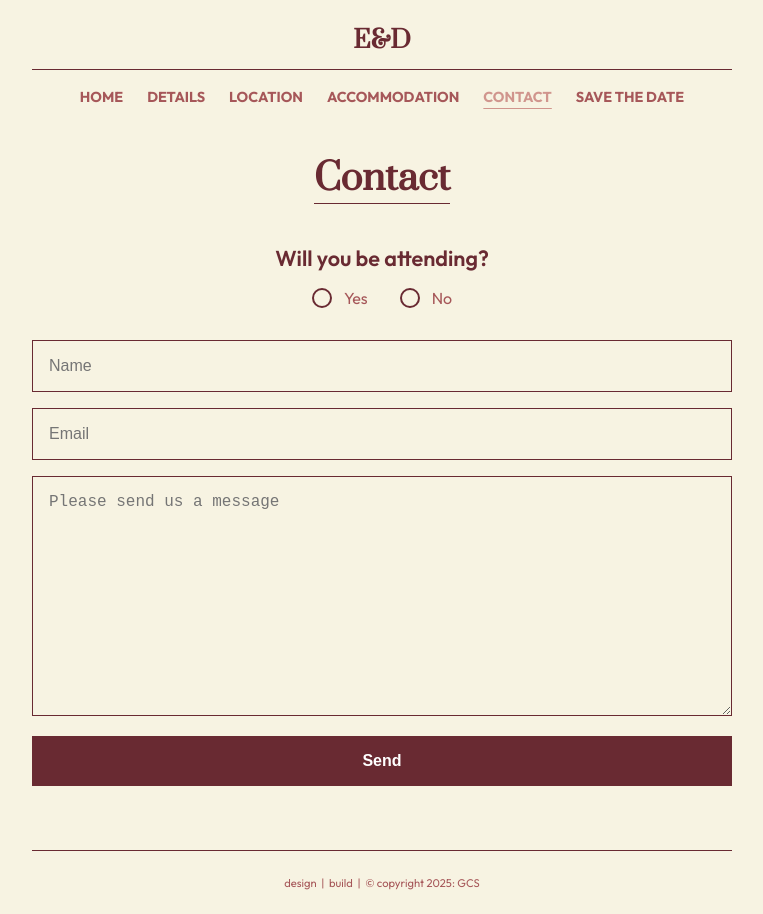
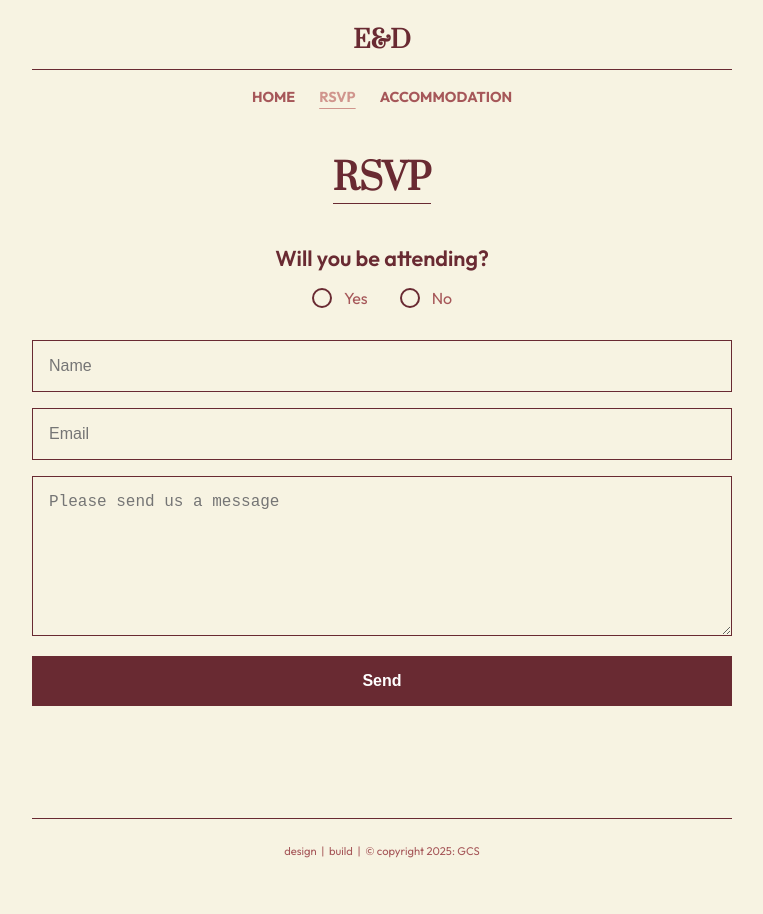
Before and after one commit to GarySimons/ellia-dylan-wedding, a React (Create React App) app: page /contact in a window 1280 px wide. Shown: the whole page, without its empty margins (258-1021 px from the left). After the commit the page ends 882 px from the top, so only its background shows below. Built offline with nearby package versions, Linux system fonts and the light colour scheme; a web font is replaced by a local one.

Commit message:
NavbarSaveDate.js added. SaveDate made home page. Other routes commented out

```diff
--- a/src/App.js
+++ b/src/App.js
@@ -12,12 +12,13 @@ function App() {
   return (
     <div>
       <Routes>
-        <Route path="/" element={<Home />} />
-        <Route path="/details" element={<Details />} />
-        <Route path="/location" element={<Location />} />
+        {/* <Route path="/" element={<Home />} /> */}
+        {/* <Route path="/details" element={<Details />} /> */}
+        {/* <Route path="/location" element={<Location />} /> */}
         <Route path="/accommodation" element={<Accommodation />} />
         <Route path="/contact" element={<Contact />} />
-        <Route path="/save-the-date" element={<SaveDate />} />
+        {/* <Route path="/save-the-date" element={<SaveDate />} /> */}
+        <Route path="/" element={<SaveDate />} />
       </Routes>
     </div>
   );
--- a/src/components/EmailFormStyles.scss
+++ b/src/components/EmailFormStyles.scss
@@ -27,7 +27,7 @@
   textarea {
     width: 100%;
     padding: 1rem;
-    min-height: 15rem;
+    min-height: 10rem;
     border: 0.1rem solid $main-red;
     background: none;
     color: #000000;
--- /dev/null
+++ b/src/components/NavbarSaveDate.js
@@ -0,0 +1,70 @@
+import React, { useState, useEffect } from "react";
+import { Link, useLocation } from "react-router-dom";
+import "./NavbarStyles.scss";
+import { FaBars, FaTimes } from "react-icons/fa";
+
+const NavbarSaveDate = () => {
+  const [hamburgerClick, setHamburgerClick] = useState(false);
+  const location = useLocation();
+
+  const handleClick = () => setHamburgerClick(!hamburgerClick);
+
+  useEffect(() => {
+    if (hamburgerClick) {
+      document.body.classList.add("no-scroll");
+    } else {
+      document.body.classList.remove("no-scroll");
+    }
+
+    return () => {
+      document.body.classList.remove("no-scroll");
+    };
+  }, [hamburgerClick]);
+
+  return (
+    <div className="header">
+      <Link to="/" className={location.pathname === "/" ? "active-link" : ""}>
+        <p className="logo">E&D</p>
+      </Link>
+      <div className="nav-links-container">
+        <ul className={hamburgerClick ? "nav-menu active" : "nav-menu"}>
+          <li>
+            <Link
+              to="/"
+              className={location.pathname === "/" ? "active-link" : ""}
+            >
+              HOME
+            </Link>
+          </li>
+          <li>
+            <Link
+              to="/contact"
+              className={location.pathname === "/contact" ? "active-link" : ""}
+            >
+              RSVP
+            </Link>
+          </li>
+          <li>
+            <Link
+              to="/accommodation"
+              className={
+                location.pathname === "/accommodation" ? "active-link" : ""
+              }
+            >
+              ACCOMMODATION
+            </Link>
+          </li>
+        </ul>
+        <div className="hamburger" onClick={handleClick}>
+          {hamburgerClick ? (
+            <FaTimes size={20} style={{ color: "#ffffff" }} />
+          ) : (
+            <FaBars size={20} style={{ color: "#692a32" }} />
+          )}
+        </div>
+      </div>
+    </div>
+  );
+};
+
+export default NavbarSaveDate;
--- a/src/components/Shared/ReusableButtonStyles.scss
+++ b/src/components/Shared/ReusableButtonStyles.scss
@@ -6,14 +6,20 @@
     align-items: center;
     background-color: $main-red;
     color: white;
-    height: 3rem;
-    width: 12rem;
-    font-size: 1rem;
+    height: 2.25rem;
+    width: 40vw;
+    font-size: 0.8rem;
     border: none;
     border-radius: 0.5rem;
     cursor: pointer;
     transition: background-color 0.2s ease;
 
+    @media (min-width: 480px) {
+      height: 3rem;
+      width: 12rem;
+      font-size: 1rem;
+    }
+
     &:hover {
       background-color: #a65759;
     }
--- a/src/routes/Accommodation.js
+++ b/src/routes/Accommodation.js
@@ -2,6 +2,7 @@ import React, { useEffect, useState } from "react";
 import Navbar from "../components/Navbar";
 import Footer from "../components/Footer";
 import hotelsData from "../assets/data/hotels.json";
+import NavbarSaveDate from "../components/NavbarSaveDate";
 
 const Accommodation = () => {
   const [hotels, setHotels] = useState([]);
@@ -12,7 +13,7 @@ const Accommodation = () => {
 
   return (
     <div>
-      <Navbar />
+      <NavbarSaveDate />
       <div className="main-container">
         <h1 className="page-heading">Accommodation</h1>
         <div className="hotel-grid">
--- a/src/routes/Contact.js
+++ b/src/routes/Contact.js
@@ -2,13 +2,14 @@ import React from "react";
 import Navbar from "../components/Navbar";
 import Footer from "../components/Footer";
 import EmailForm from "../components/EmailForm";
+import NavbarSaveDate from "../components/NavbarSaveDate";
 
 const Contact = () => {
   return (
     <div>
-      <Navbar />
+      <NavbarSaveDate />
       <div className="main-container">
-        <h1 className="page-heading">Contact</h1>
+        <h1 className="page-heading">RSVP</h1>
         <EmailForm />
       </div>
       <Footer />
--- a/src/routes/HomeStyles.scss
+++ b/src/routes/HomeStyles.scss
@@ -198,25 +198,25 @@
   font-weight: 600;
   font-size: 2rem;
   color: $main-red;
-  margin: 2rem 0 1rem 0;
+  margin: -0.5rem 0 1rem 0;
 
   @media screen and (min-width:420px) {
     font-size: 3rem;
-    margin: 4rem 0 2rem 0;
+    margin: 3rem 0 2rem 0;
   }
 }
 
 .save-container {
   display: flex;
-  flex-direction: column;
+  flex-direction: row;
   justify-content: center;
   align-items: center;
-  margin: 1rem auto 0rem auto;
+  margin: 1.5rem auto 0rem auto;
   text-align: center;
-  gap: 1rem;
+  gap: 0.75rem;
 
   @media screen and (min-width:420px) {
-    margin: 1.2rem auto 4rem auto;
+    margin: 3rem auto 0.5rem auto;
     flex-direction: row;
     gap: 2rem;
   }
--- a/src/routes/SaveDate.js
+++ b/src/routes/SaveDate.js
@@ -22,11 +22,11 @@ const SaveDate = () => {
           <hr className="home-line" />
           <p className="home-address">SOUTH STOKE BARN, ARUNDEL, WEST SUSSEX</p>
         </div>
-        <img src={waxSeal} alt="Wax Seal" className="wax-image save" />
         <div className="save-container">
           <ReusableButton to="/contact">RSVP</ReusableButton>
           <ReusableButton to="/accommodation">ACCOMMODATION</ReusableButton>
         </div>
+        <img src={waxSeal} alt="Wax Seal" className="wax-image save" />
       </div>
 
       <Footer />
```
